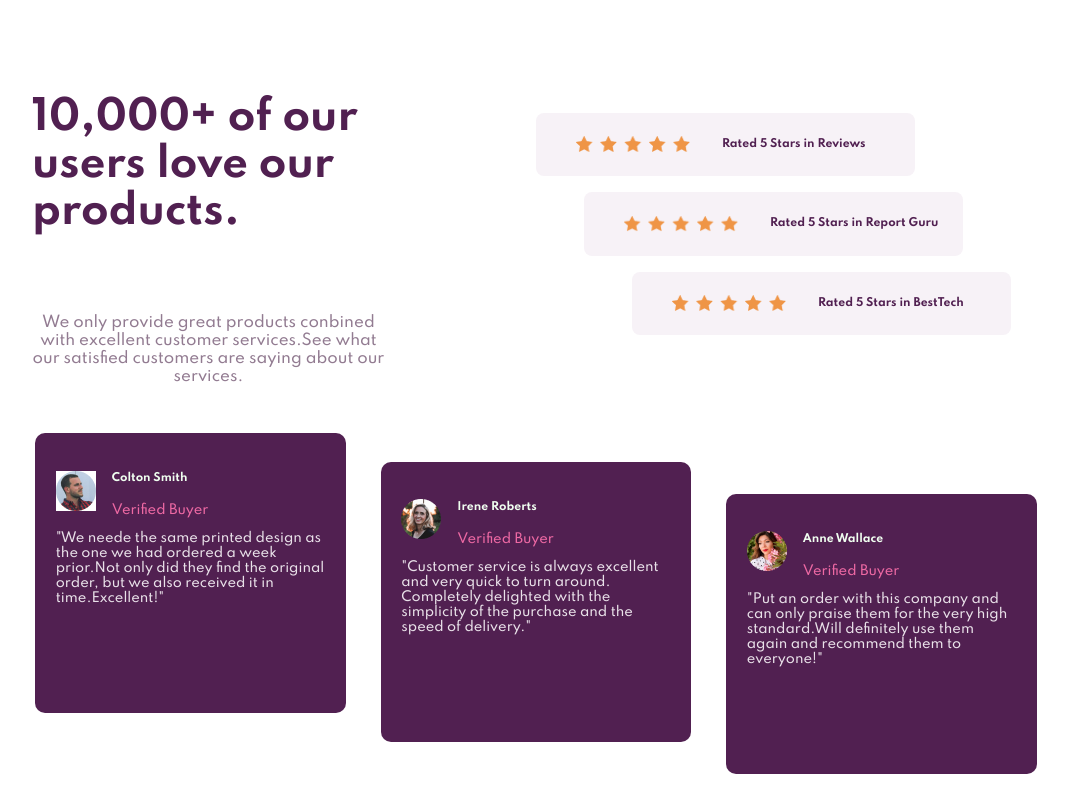
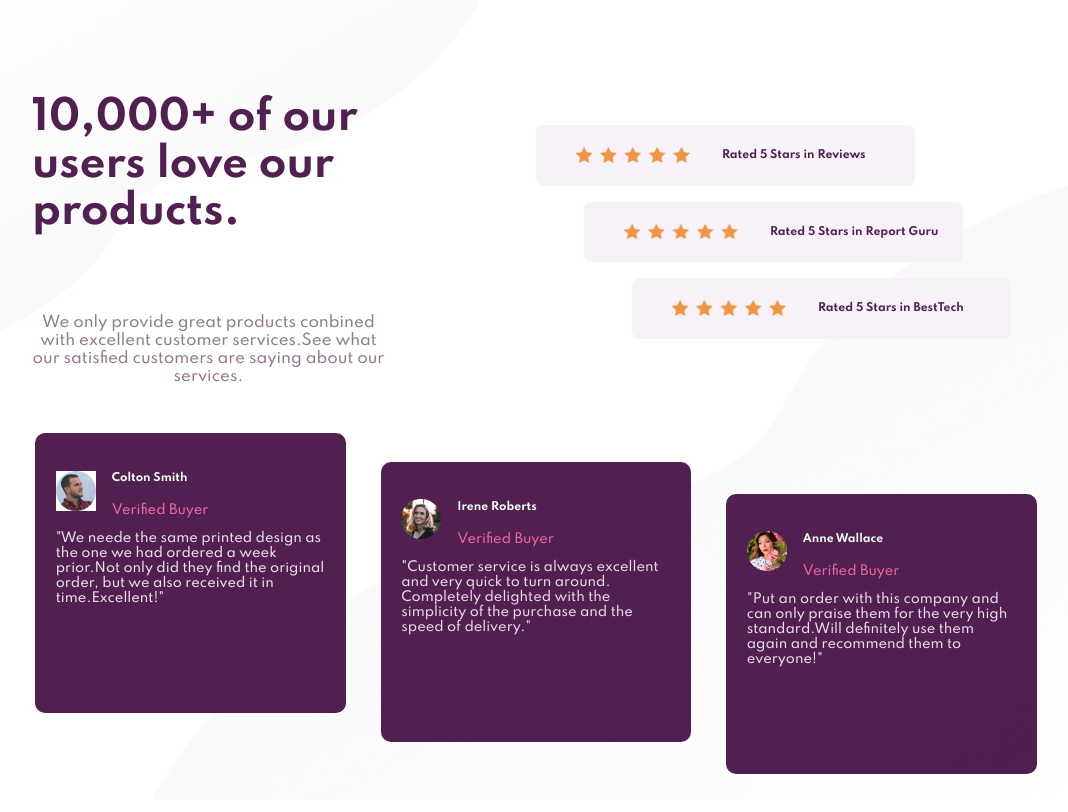
Before and after one commit to BlessingEtok/SocialProof-, a plain HTML site: page index.html in a window 1280 px wide. Shown: the whole page, without its empty margins (104-1172 px from the left). Drawn offline with Linux system fonts and the light colour scheme.

Commit message:
added something

```diff
--- a/index.html
+++ b/index.html
@@ -13,6 +13,13 @@
 </head>
 
 <body>
+    <div class="top-design">
+        <img src="/assets/PathOne.png" alt="">
+    </div>
+
+    <div class="bottom-design">
+        <img src="/assets/PathTwo.png" alt="">
+    </div>
     <section class="upperContainer">
         <div class="textWrapper">
             <h1>10,000+ of our users love our products.</h1>
--- a/style.css
+++ b/style.css
@@ -2,6 +2,23 @@ body{
     height: 100vh;
     font-family: 'Spartan';
 }
+.top-design{
+    position: absolute;
+    left: 0;
+    top: 0;
+}
+.bottom-design{
+    position: absolute;
+    right: 0;
+    bottom: 0;
+    height: 80%;
+    width: 80%;
+}
+.bottom-design img{
+    width: 100%;
+    height: 100%;
+}
+
 .upperContainer{
     height: 50%;
     width: 100%;
@@ -21,6 +38,7 @@ body{
 }
 
 .reviewContainer{
+    z-index: 1;
     padding-left: 2.5rem;
     margin-bottom: 1rem;
     height: 18%;
@@ -53,7 +71,7 @@ body{
     box-sizing: border-box;
      flex-direction: column;
      justify-content: center;
-     padding-top: 3rem;
+     padding-top: 4rem;
      color: #512051;
 
 }
```
Also changed, not shown: assets/PathOne.png (added), assets/PathTwo.png (added).
